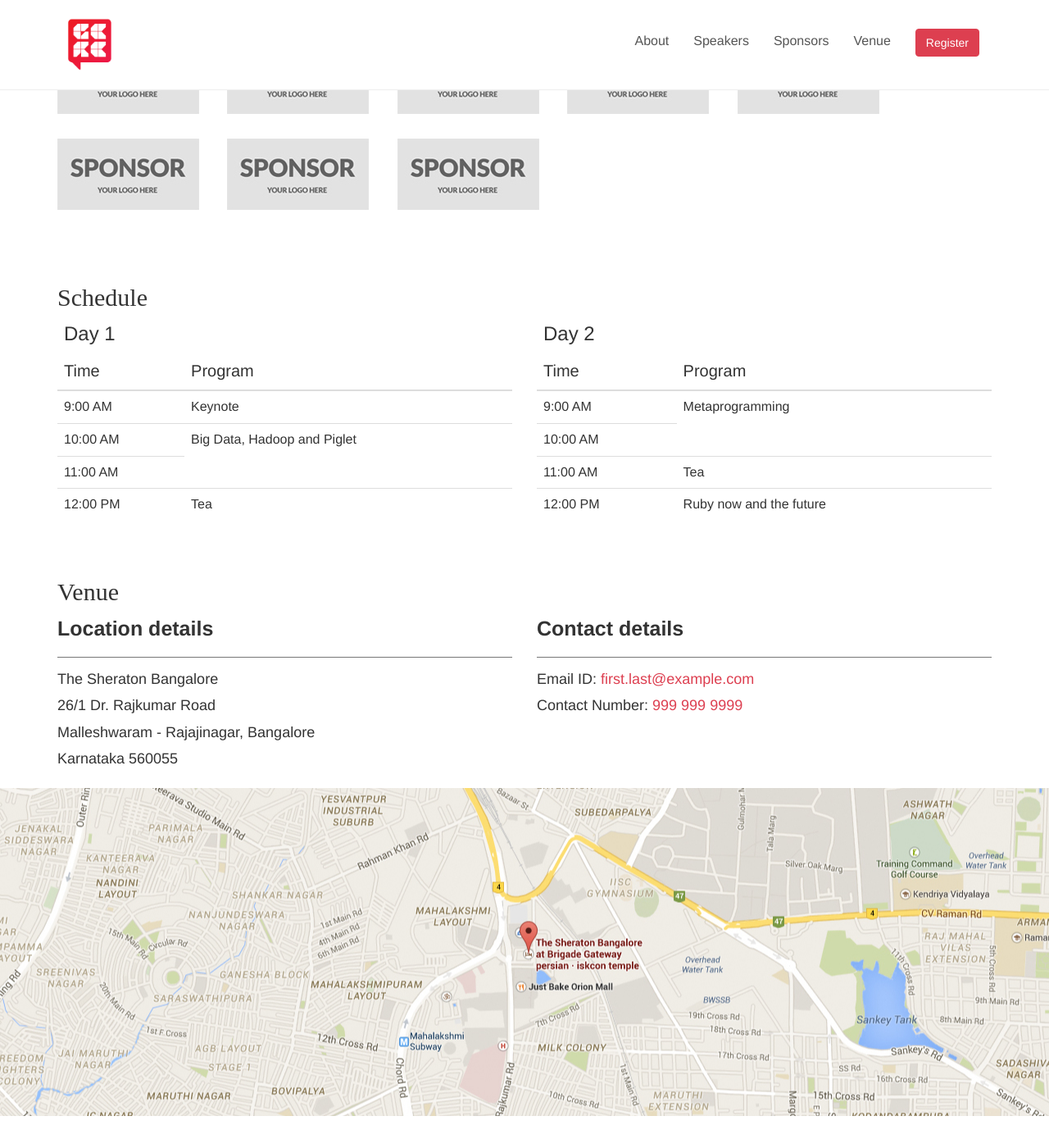
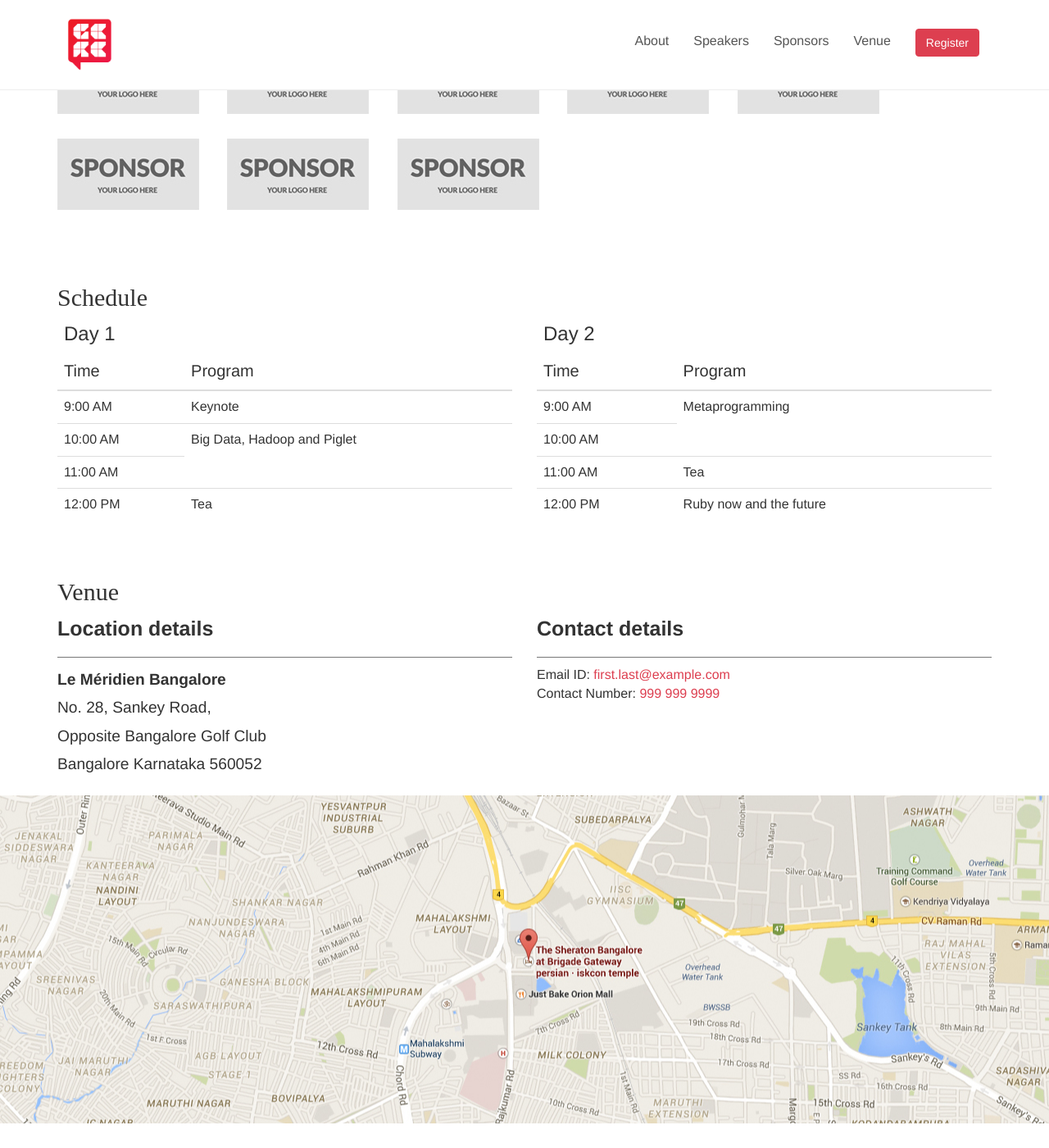
Before and after one commit to GardenCityRuby/GCRC2015, a Jekyll site: the page built from index.html, in a window 1280 px wide and 1400 px high, scrolled down 1988 px. Shown: the whole window at 82% size. Built offline with Jekyll 4.4.1, drawn with Linux system fonts in a browser that asks for light colours.

Commit message:
Change event venue details
- Sheraton -> Le Meridien
- Use paragraph tags for each line in the address
- Remove extra styles for the same

```diff
--- a/css/styles.scss
+++ b/css/styles.scss
@@ -174,11 +174,10 @@
     padding-bottom: 20px;
   }
   address {
-    font-size: 18px;
-    line-height:1.8em;
-    font-weight: 300;
-    strong {
-      font-weight: 400;
+    p {
+      font-size: 1.2em;
+      margin: 0;
+      line-height: 1.8;
     }
   }
 
--- a/index.html
+++ b/index.html
@@ -222,10 +222,10 @@
       <div class="col-md-6 col-sm-12 col-xs-12 location">
         <h3>Location details</h3>
         <address>
-          <strong>The Sheraton Bangalore</strong><br>
-          26/1 Dr. Rajkumar Road<br>
-          Malleshwaram - Rajajinagar, Bangalore<br>
-          Karnataka 560055
+          <p><strong>Le Méridien Bangalore</strong></p>
+          <p>No. 28, Sankey Road,</p>
+          <p>Opposite Bangalore Golf Club</p>
+          <p>Bangalore Karnataka 560052</p>
         </address>
       </div>
       <div class="col-md-6 col-sm-12 col-xs-12 contact">
```
